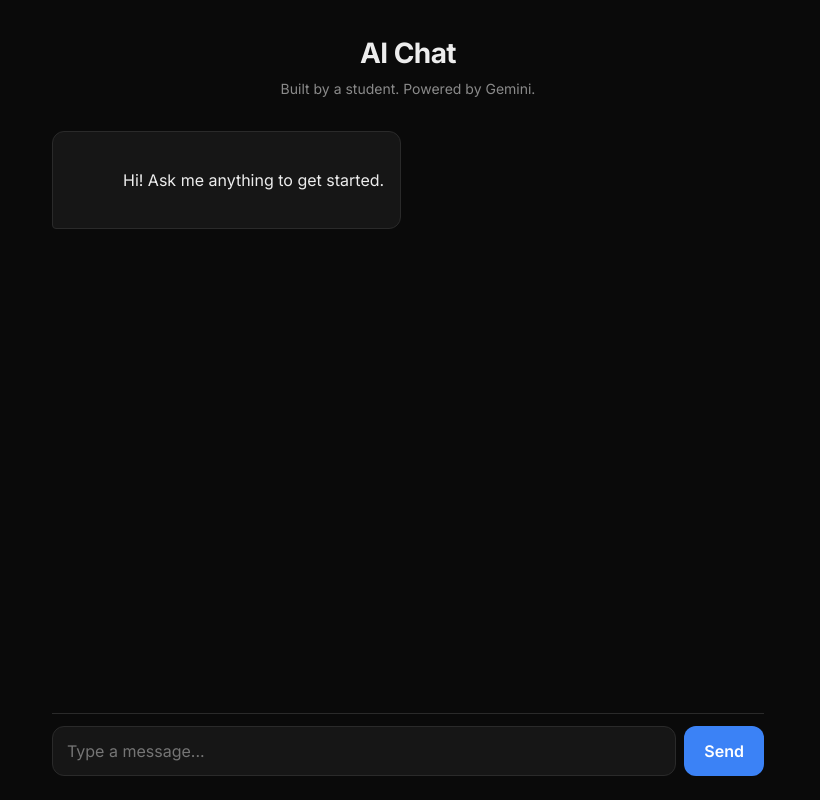
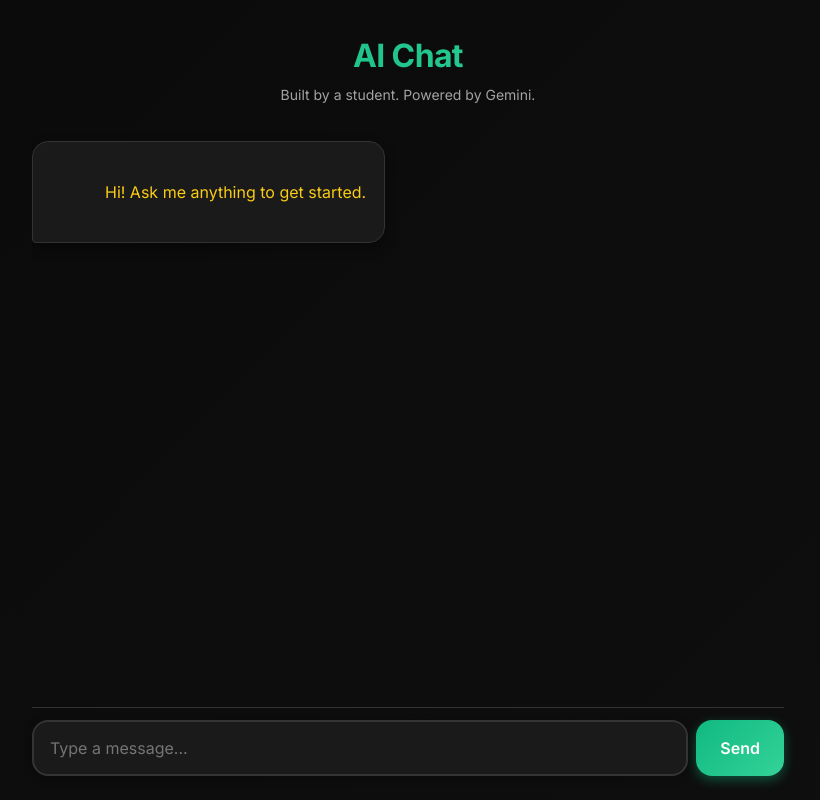
Before and after one commit to lin1125daniel/final-chatbot-ai-application, a website: page public/index.html in a window 1280 px wide. Shown: the whole page, without its empty margins (232-1052 px from the left). Drawn offline with Linux system fonts and the light colour scheme.

Commit message:
Update styles and chat API

```diff
--- a/api/chat.js
+++ b/api/chat.js
@@ -16,7 +16,7 @@ import { GoogleGenAI } from "@google/genai";
 // instructor who answers every question with a deep breath."
 // ============================================================
 const SYSTEM_PROMPT =
-  "You are a friendly, helpful assistant. Keep answers concise unless asked otherwise.";
+  "You are a friendly, helpful assistant whom is a expert in finance. Keep answers concise and on topic about finance. Your goal is to provide information on anything fiance related and to teach and help the user.";
 
 const MODEL = "gemini-2.5-flash";
 
--- a/public/styles.css
+++ b/public/styles.css
@@ -7,19 +7,19 @@
    green and purple". */
 
 :root {
-  --bg:           #0a0a0a;   /* page background */
-  --surface:      #161616;   /* AI bubble + input box */
-  --border:       #2a2a2a;   /* subtle dividers */
-  --text:         #ededed;   /* main text */
-  --text-muted:   #8a8a8a;   /* subtitles, hints */
-  --accent:       #3b82f6;   /* user bubble + send button */
-  --accent-hover: #2563eb;
+  --bg:           #0a0a0a;   /* dark background for focus */
+  --surface:      #1a1a1a;   /* chat bubbles and inputs */
+  --border:       #333333;   /* subtle borders */
+  --text:         #facc15;   /* bright golden text for energy */
+  --text-muted:   #a3a3a3;   /* muted hints */
+  --accent:       #10b981;   /* vibrant emerald green accents */
+  --accent-hover: #34d399;  /* brighter mint green highlights */
   --user-bubble:  var(--accent);
   --ai-bubble:    var(--surface);
 
-  --radius:       12px;
-  --font: "Inter", system-ui, -apple-system, Segoe UI, Roboto, sans-serif;
-  --max-width:    760px;
+  --radius:       16px;     /* modern rounded corners */
+  --font: "Inter", system-ui, -apple-system, sans-serif;
+  --max-width:    800px;    /* wider layout for modern feel */
 }
 
 /* ============================================
@@ -47,6 +47,7 @@ body {
   display: flex;
   flex-direction: column;
   align-items: center;
+  background: linear-gradient(135deg, var(--bg) 0%, #0f0f0f 100%);
 }
 
 .app-header {
@@ -58,9 +59,13 @@ body {
 
 .app-title {
   margin: 0;
-  font-size: 28px;
+  font-size: 32px;
   font-weight: 700;
   letter-spacing: -0.02em;
+  background: linear-gradient(45deg, var(--accent), var(--accent-hover));
+  -webkit-background-clip: text;
+  -webkit-text-fill-color: transparent;
+  background-clip: text;
 }
 
 .app-subtitle {
@@ -82,10 +87,10 @@ body {
 .chat-messages {
   flex: 1;
   overflow-y: auto;
-  padding: 16px 0;
+  padding: 20px 0;
   display: flex;
   flex-direction: column;
-  gap: 12px;
+  gap: 16px;
 }
 
 .message {
@@ -104,10 +109,17 @@ body {
 
 .message-bubble {
   max-width: 80%;
-  padding: 12px 16px;
+  padding: 14px 18px;
   border-radius: var(--radius);
   white-space: pre-wrap;
   word-wrap: break-word;
+  box-shadow: 0 4px 12px rgba(0, 0, 0, 0.4);
+  transition: box-shadow 0.2s ease, transform 0.2s ease;
+}
+
+.message-bubble:hover {
+  box-shadow: 0 6px 20px rgba(0, 0, 0, 0.6);
+  transform: translateY(-2px);
 }
 
 .message-user .message-bubble {
@@ -138,34 +150,39 @@ body {
 
 .composer-input {
   flex: 1;
-  padding: 12px 14px;
+  padding: 14px 16px;
   background: var(--surface);
-  border: 1px solid var(--border);
+  border: 2px solid var(--border);
   border-radius: var(--radius);
   color: var(--text);
   font: inherit;
   outline: none;
-  transition: border-color 0.15s;
+  transition: border-color 0.15s, box-shadow 0.15s;
+  box-shadow: 0 2px 8px rgba(0, 0, 0, 0.3);
 }
 
 .composer-input:focus {
   border-color: var(--accent);
+  box-shadow: 0 0 0 3px rgba(16, 185, 129, 0.2);
 }
 
 .composer-send {
-  padding: 0 20px;
-  background: var(--accent);
+  padding: 0 24px;
+  background: linear-gradient(135deg, var(--accent), var(--accent-hover));
   color: white;
   border: none;
   border-radius: var(--radius);
   font: inherit;
   font-weight: 600;
   cursor: pointer;
-  transition: background 0.15s;
+  transition: background 0.15s, transform 0.15s;
+  box-shadow: 0 4px 12px rgba(16, 185, 129, 0.4);
 }
 
 .composer-send:hover:not(:disabled) {
-  background: var(--accent-hover);
+  background: linear-gradient(135deg, var(--accent-hover), var(--accent));
+  transform: translateY(-2px);
+  box-shadow: 0 6px 16px rgba(16, 185, 129, 0.6);
 }
 
 .composer-send:disabled {
```
Also changed, not shown: 1 other file.
